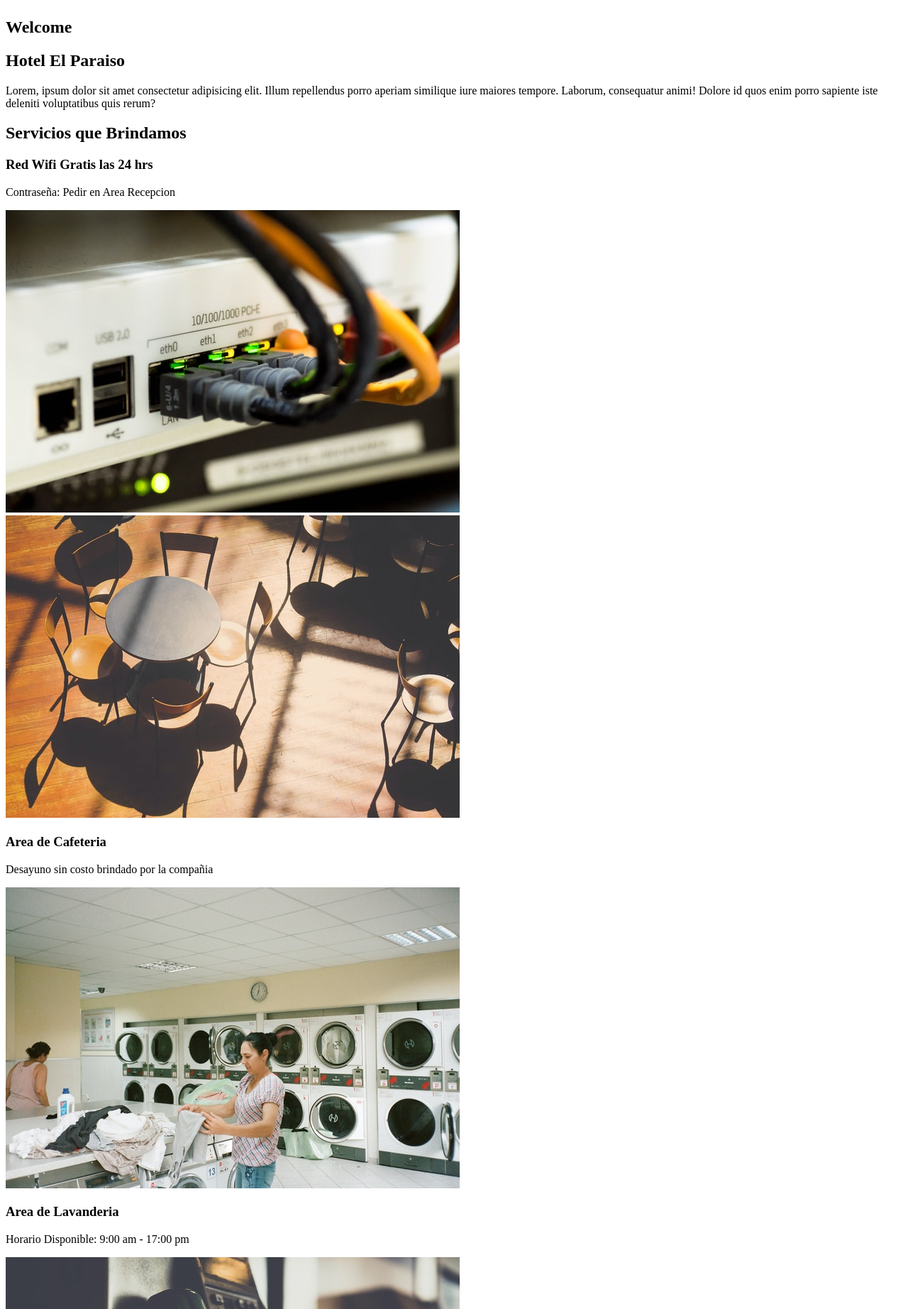
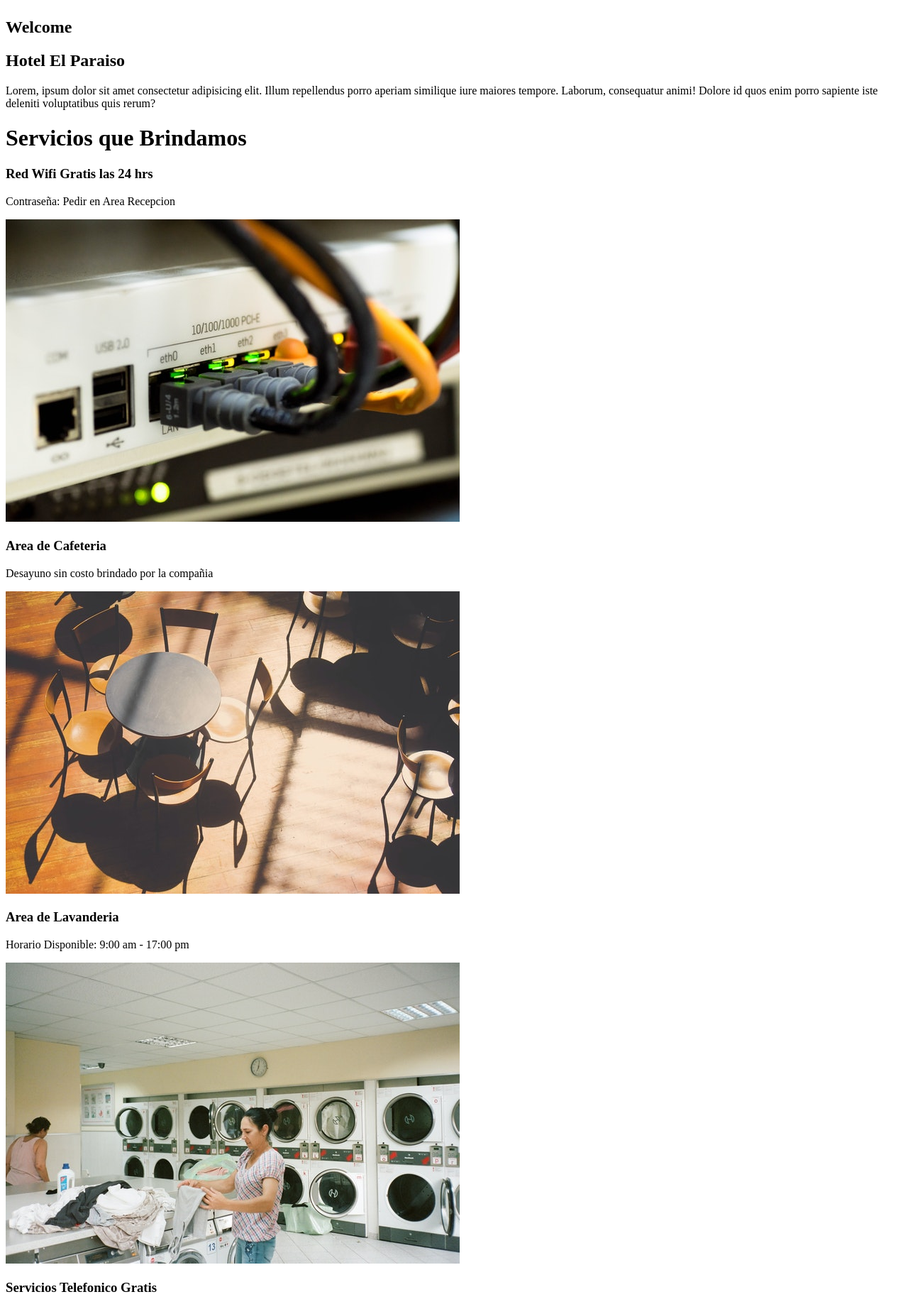
Before and after one commit to hectorsum/best-western-webpage, a PHP site: page /src/index.html in a window 1280 px wide. Shown: the part 536-2380 px from the top of the page at 71% size. Run offline with PHP 8.4, Linux system fonts and the light colour scheme; grey boxes are pictures that could not be loaded.

Commit message:
few changes in services-div

```diff
--- a/src/index.html
+++ b/src/index.html
@@ -45,7 +45,7 @@
             </video>
         </div>
     </header>
-
+    <!-- todo:Bienvenidos section -->
     <main>
         <section class="bienvenidos">
             <div class="mensaje">
@@ -57,67 +57,51 @@
                 </p>
             </div>
         </section>
-
-    <section class="servicios">
-      <div class="container">
-        <h2 class="title-bienvenido centro ">Servicios que Brindamos</h2>
-        <div class="grid-servicios margin_top_bottom">
-          <div class="servicios relative">
-
+      <!-- todo:Services section -->
+        <div class="servicios">
+            <h1 class="services-tittle">Servicios que Brindamos</h2>
+                <div class="container--services">
+                    <div class="servicios">
                         <div class="descrip-servicio">
-              <h3 class="title-servicio">Red Wifi Gratis las 24 hrs</h3>
-              <p class="pf-servicio">
-                <span>Contraseña: Pedir en Area Recepcion</span>
-              </p>
+                            <h3>Red Wifi Gratis las 24 hrs</h3>
+                            <p>Contraseña: Pedir en Area Recepcion</p>
                         </div>
-
                         <div class="wifi">
                             <img src="./img/wifi.jpg" alt="Promocion 1">
                         </div>
-
                     </div>
 
-          <div class="servicios relative">
+                    <div class="servicios">
+                        <div class="descrip-servicio">
+                            <h3 class="title-servicio centro">Area de Cafeteria</h3>
+                            <p>Desayuno sin costo brindado por la compañia</p>
+                        </div>
                         <a class="servicio-enlace" href="#">
                             <img src="./img/cafe.jpg" alt="Promocion 1">
                         </a>
-
-            <div class="descrip-servicio">
-              <h3 class="title-servicio centro">Area de Cafeteria</h3>
-              <p class="pf-servicio">
-                <span>Desayuno sin costo brindado por la compañia</span>
-              </p>
-            </div>
                     </div>
 
-          <div class="servicios relative">
+                    <div class="servicios">
+                        <div class="descrip-servicio">
+                            <h3>Area de Lavanderia</h3>
+                            <p>Horario Disponible: 9:00 am - 17:00 pm</p>
+                        </div>
                         <a class="servicio-enlace" href="#">
                             <img src="./img/lavanderia.jpg" alt="Promocion 1">
                         </a>
-            <div class="descrip-servicio">
-              <h3 class="title-servicio centro">Area de Lavanderia</h3>
-              <p class="pf-servicio">
-                <span>Horario Disponible: 9:00 am - 17:00 pm</span>
-              </p>
-            </div>
                     </div>
 
-          <div class="servicios relative">
+                    <div class="servicios">
+                        <div class="descrip-servicio">
+                            <h3>Servicios Telefonico Gratis</h3>
+                            <p>Cada habitacion dispone de un <br> telefono personal para quejas o sugerencias del cliente hospedado</p>
+                        </div>
                         <a class="servicio-enlace" href="#">
                             <img src="./img/telefono.jpg" alt="Promocion 1">
                         </a>
-
-            <div class="descrip-servicio">
-              <h3 class="title-servicio centro">Servicios Telefonico Gratis</h3>
-              <p class="pf-servicio">
-                <span>Cada habitacion dispone de un telefono personal para quejas o sugerencias del
-                  cliente hospedado</span>
-              </p>
                     </div>
                 </div>
         </div>
-      </div>
-    </section>
     </main>
 
     <!--pie de pagina o footer-->
```
Also changed, not shown: build/index.html (+1 -1 lines), src/sass/components/_services.scss (+18 -11 lines), build/bundle.css. Lines whose indentation alone changed are shown as unchanged.
